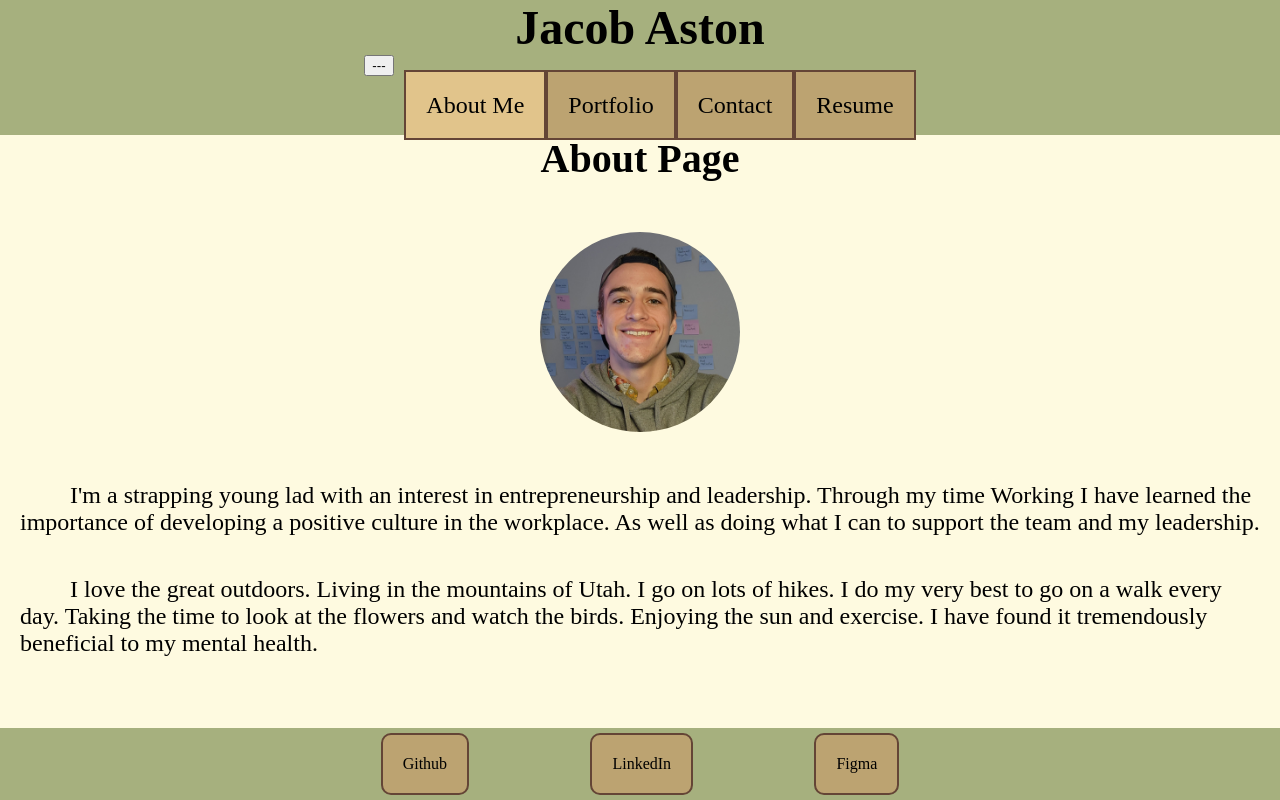
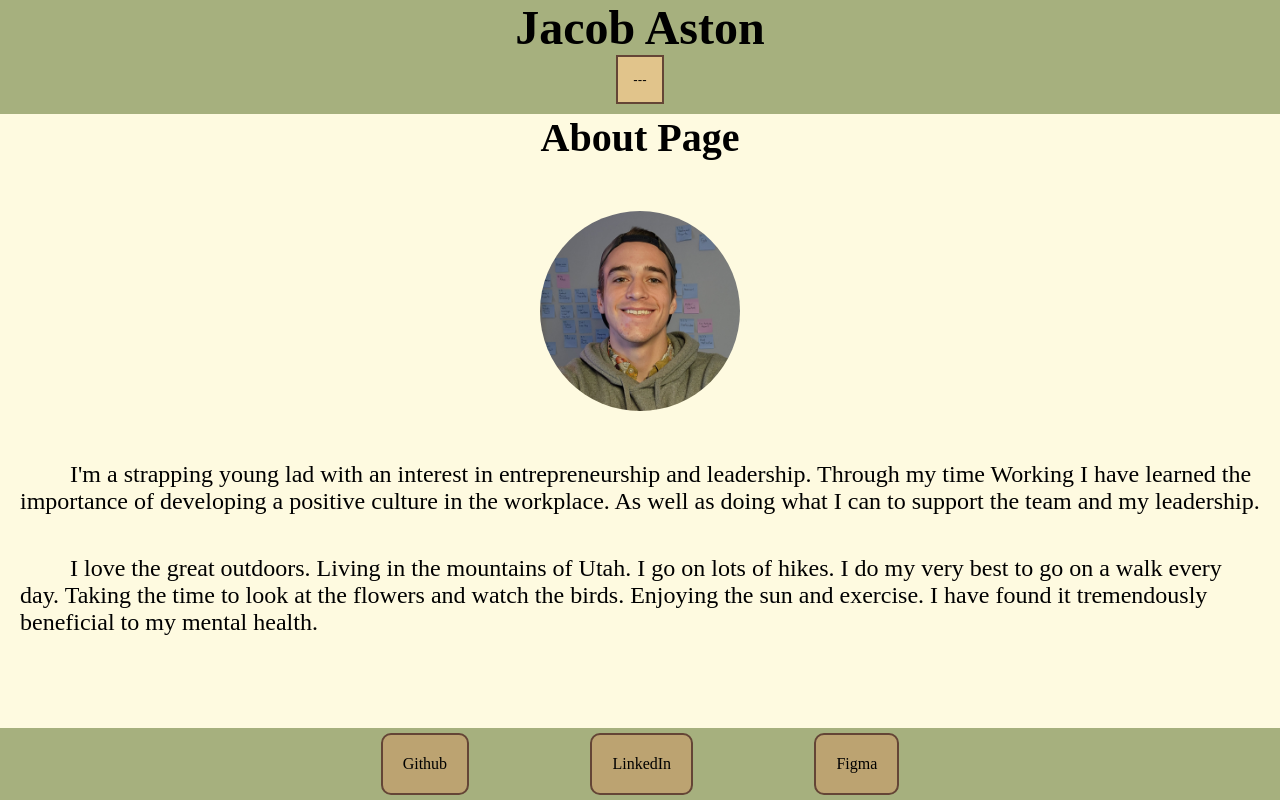
Before and after one commit to Jacob-Aston/react-portfolio, a React (Create React App) app: page / in a window 1280 px wide. Built offline with nearby package versions, Linux system fonts and the light colour scheme; the HTML template or start-up script is replaced by a standard one.

Commit message:
basic dropdown now functions

```diff
--- a/src/components/Navigation.js
+++ b/src/components/Navigation.js
@@ -2,7 +2,9 @@ import React from "react";
 import "../styles/Navigation.css";
 
 function Navigation({ currentPage, handlePageChange }) {
-  const dropFunction = () => {};
+  const dropFunction = () => {
+    document.getElementById("myDropdown").classList.toggle("show");
+  };
   return (
     <nav>
       <div className="dropdown">
@@ -46,7 +48,7 @@ function Navigation({ currentPage, handlePageChange }) {
           </a>
         </ul>
       </div>
-      <ul className="nav">
+      <ul className="nav-row">
         <a
           href="#about"
           onClick={() => handlePageChange("About")}
--- a/src/styles/Navigation.css
+++ b/src/styles/Navigation.css
@@ -2,7 +2,36 @@
   box-sizing: border-box;
 }
 
-.nav {
+.dropdown {
+  position: relative;
+}
+
+.dropdown .dropbtn {
+  padding: 15px;
+  border: solid 2px;
+  border-color: #644536;
+  margin: 0 0 10px;
+  background-color: #e1c48b;
+}
+
+.dropdown-content {
+  display: none;
+  padding: 0;
+  position: absolute;
+  top: 59px;
+  bottom: 0;
+  left: 50%;
+  transform: translate(-50%);
+  right: 0;
+  margin: 0;
+  flex-direction: column;
+  min-width: 160px;
+  width: 300px;
+  height: fit-content;
+  z-index: 1;
+}
+
+.nav-row {
   display: none;
   width: 80%;
   /* display: flex; */
@@ -16,12 +45,16 @@
   padding: 20px;
   border: 2px solid;
   border-color: #644536;
-    background-color: #bca371;
+  background-color: #e1c48b;
   text-decoration: none;
   color: black;
   font-size: 1.5em;
 }
 
 .nav-link.active {
-    background-color: #e1c48b;
+  background-color: #bca371;
 }
+
+.show {
+  display: flex;
+}
```
Lines whose indentation alone changed are shown as unchanged.
